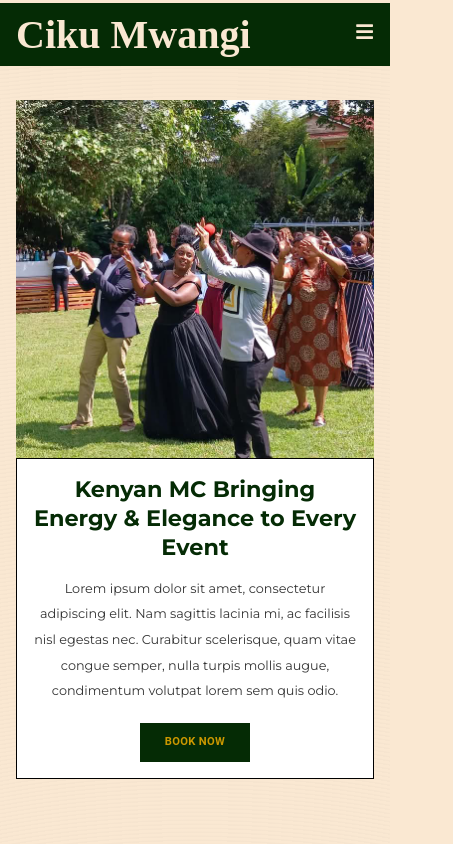
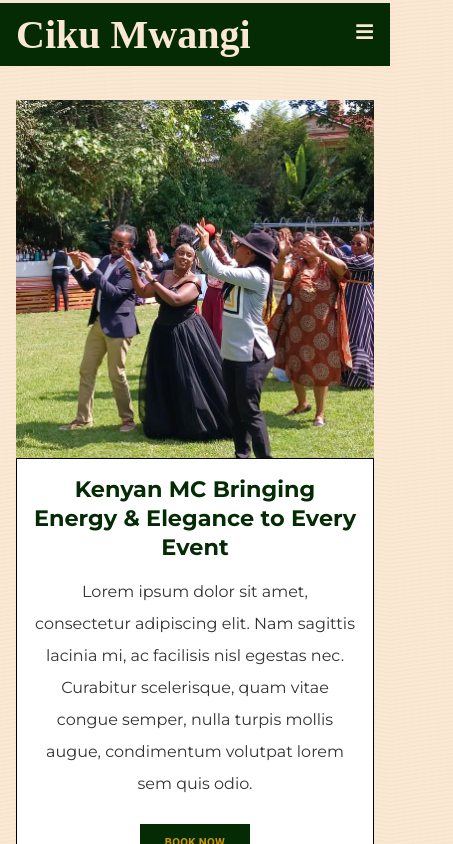
Before and after one commit to darlene9497/MC-Ciku-Shee, a React (Vite) app: page / in a window 390 px wide. Shown: the top 844 px of the page, 453 px wide, since content can reach past the window. Built offline with nearby package versions, Linux system fonts and the light colour scheme; some icons are missing; a web font is replaced by a local one.

Commit message:
:lipstick: update paragraph font size for improved readability and responsiveness

```diff
--- a/styles/_globals.scss
+++ b/styles/_globals.scss
@@ -19,6 +19,10 @@ body {
 }
 
 p {
-    font-size: 0.8em;
+    font-size: 0.85rem;
     line-height: 2;
+
+    @media (max-width: 768px) {
+        font-size: 1rem;
+    }
 }
```
